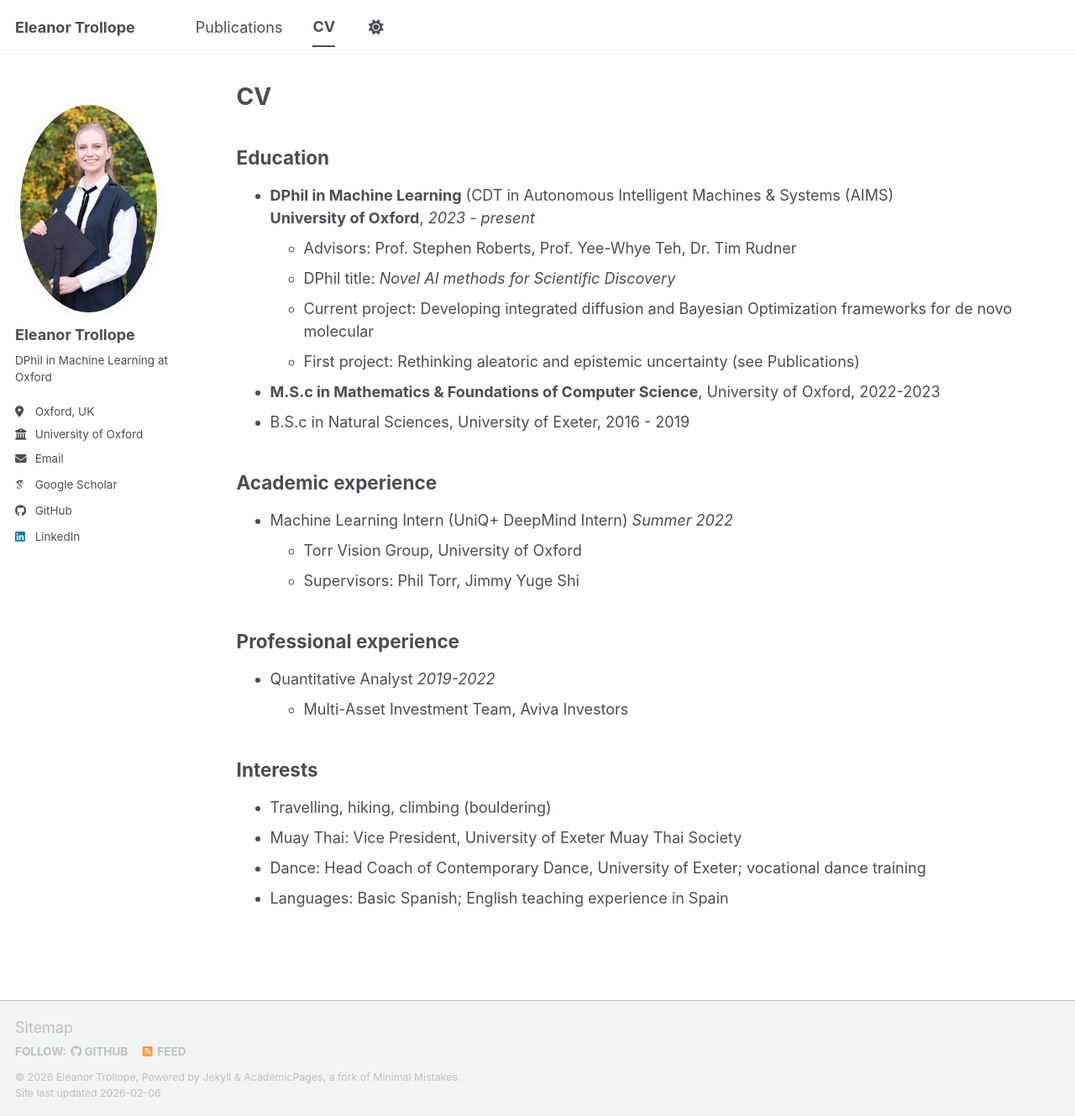
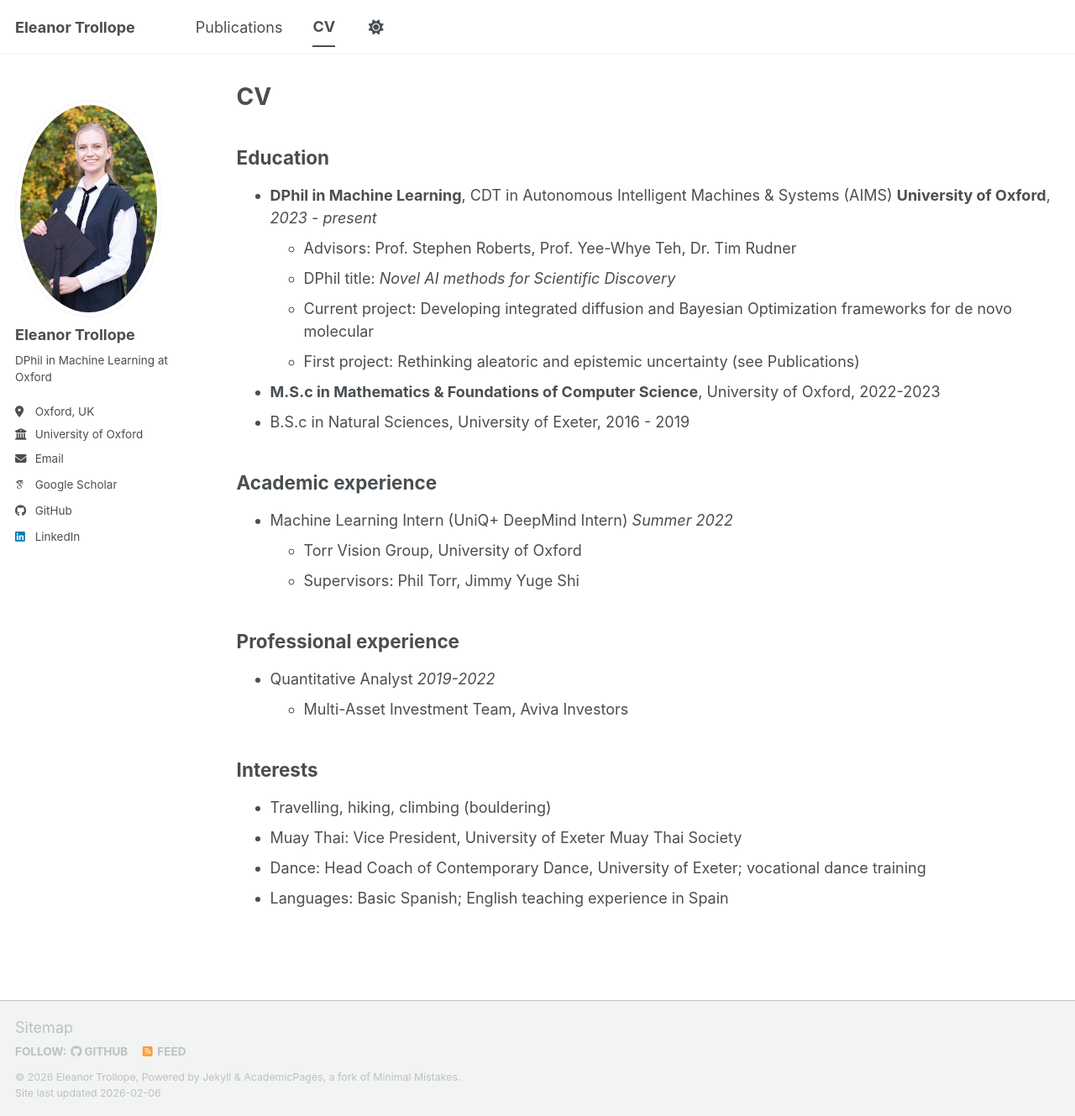
Before and after one commit to eleanortrollope/eleanortrollope.github.io, a Jekyll site: the page built from _pages/cv.md, in a window 1280 px wide and 1329 px high. Shown: the whole window at 84% size. Built offline with Jekyll 4.4.1, drawn with Linux system fonts in a browser that asks for light colours; some web fonts are replaced; a script bundle is joined from its source files by our own code; library files that are not in the unit come from our copies.

Commit message:
Fix formatting

```diff
--- a/_pages/cv.md
+++ b/_pages/cv.md
@@ -10,8 +10,7 @@ author_profile: true
 
 
 ## Education
-* **DPhil in Machine Learning** (CDT in Autonomous Intelligent Machines & Systems (AIMS)
-**University of Oxford**,  *2023 - present*
+* **DPhil in Machine Learning**, CDT in Autonomous Intelligent Machines & Systems (AIMS) **University of Oxford**,  *2023 - present*
   * Advisors: Prof. Stephen Roberts, Prof. Yee-Whye Teh, Dr. Tim Rudner
   * DPhil title: *Novel AI methods for Scientific Discovery*
   * Current project: Developing integrated diffusion and Bayesian Optimization frameworks for de novo molecular
```
